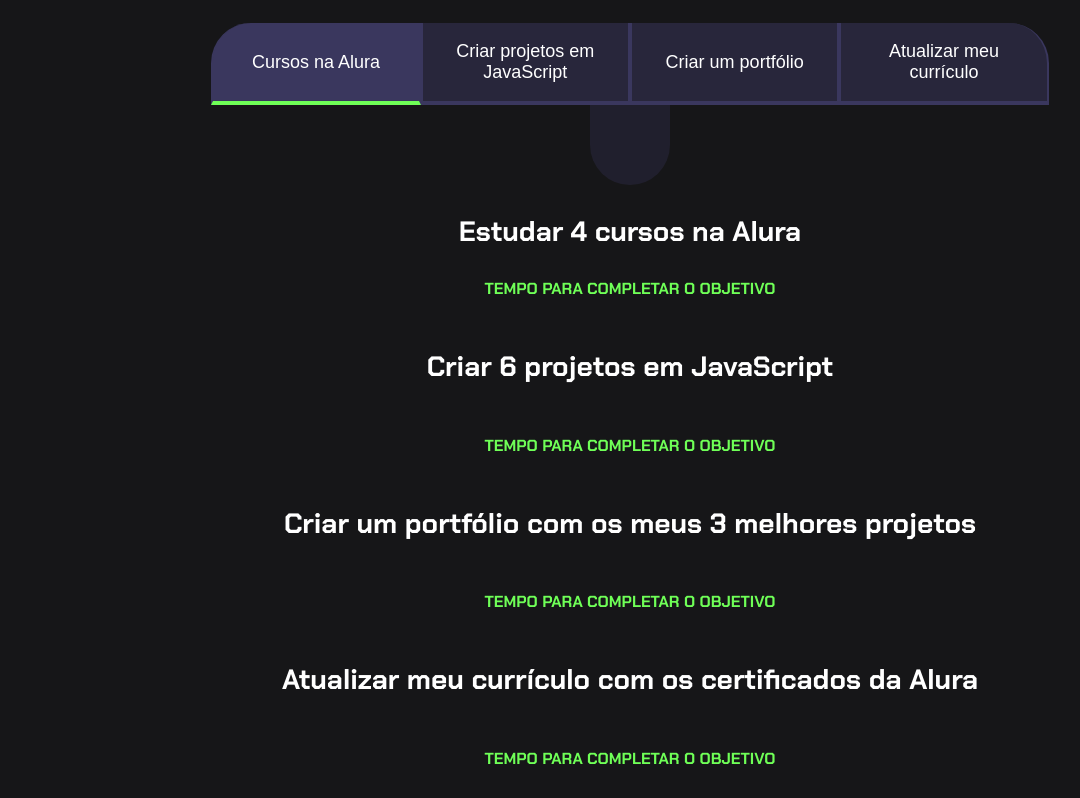
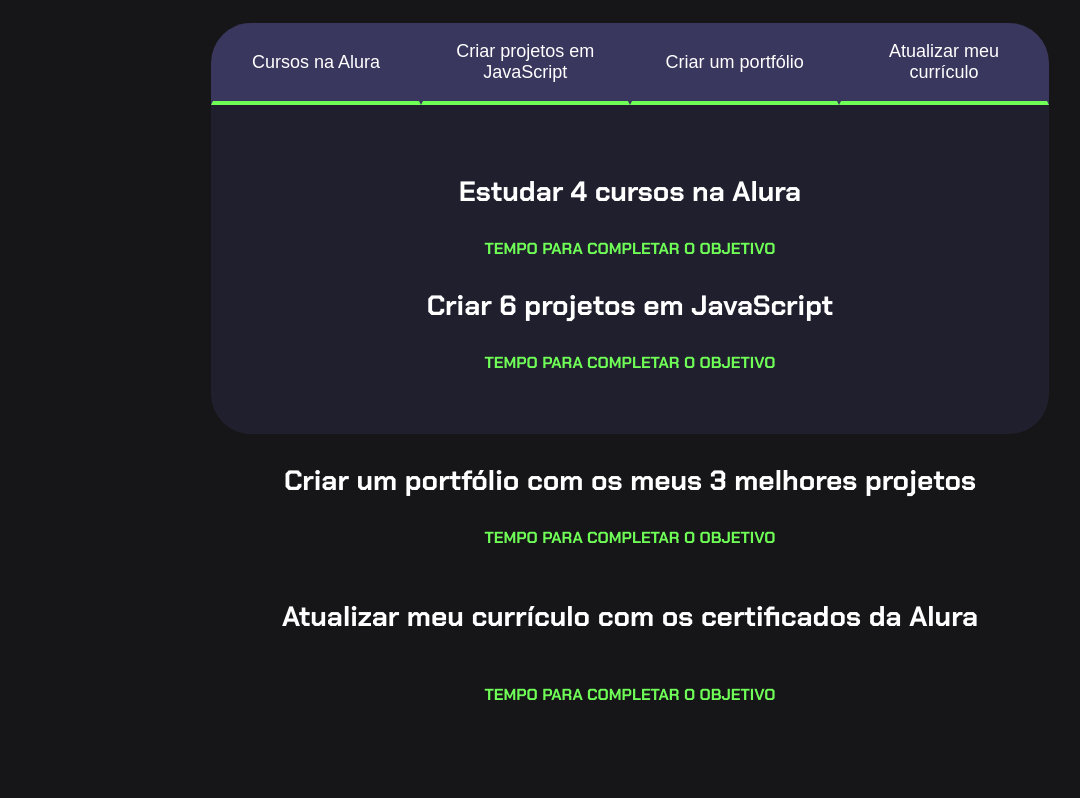
Before and after one commit to emilygatalinda/turma-3-A, a plain HTML site: page index.html in a window 1280 px wide. Shown: the part 80-878 px from the top of the page, without its empty margins (10-1090 px from the left). After the commit the page ends 814 px from the top, so only its background shows below. Drawn offline with Linux system fonts and the light colour scheme.

Commit message:
05/03/2024

```diff
--- a/index.html
+++ b/index.html
@@ -9,14 +9,14 @@
 <body>
     <section class="conteudo-principal">
       <h2 class="titulo-principal">Meus Objetivos do ano<span>_</span></h2>
-      <div class="conteudo"></div>
+      <div class="conteudo">
       <div class="botoes">
         <button class="botao ativo">Cursos na Alura</button>
-        <button class="botao">Criar projetos em JavaScript</button>
-        <button class="botao">Criar um portfólio</button>
-        <button class="botao">Atualizar meu currículo</button>
+        <button class="botao ativo">Criar projetos em JavaScript</button>
+        <button class="botao ativo">Criar um portfólio</button>
+        <button class="botao ativo">Atualizar meu currículo</button>
       </div>
-      <div class="abas-textos",></div>
+      <div class="abas-textos">
       <div class="aba-conteudo ativo">
       <h3 class="aba-conteudo-titulo-principal">Estudar 4 cursos na Alura</h3>
       <h4 class="aba-conteudo-titulo-secundario">Tempo para completar o objetivo</h4>
--- a/style.css
+++ b/style.css
@@ -87,7 +87,7 @@ body {
 }
 
 .aba-conteudo-titulo-secundario{
-    text-align: center;
+  text-align: center;
     color: var(--verde);
     text-transform: uppercase;
 }
```
